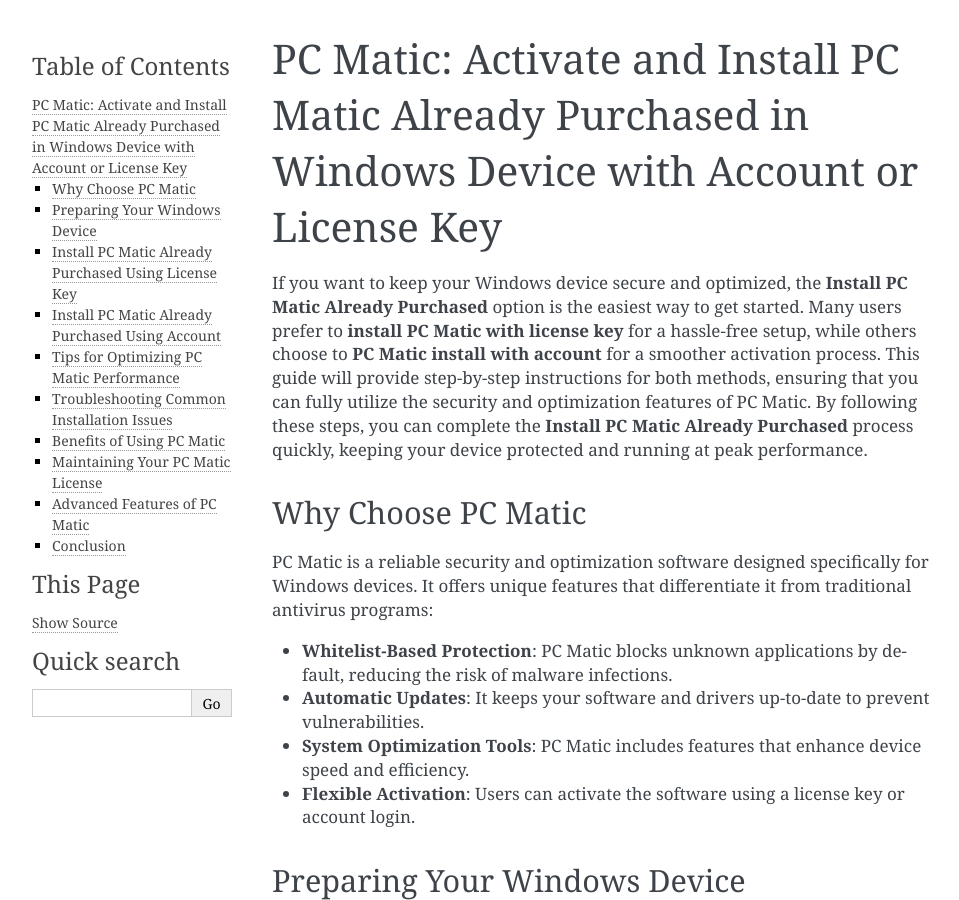
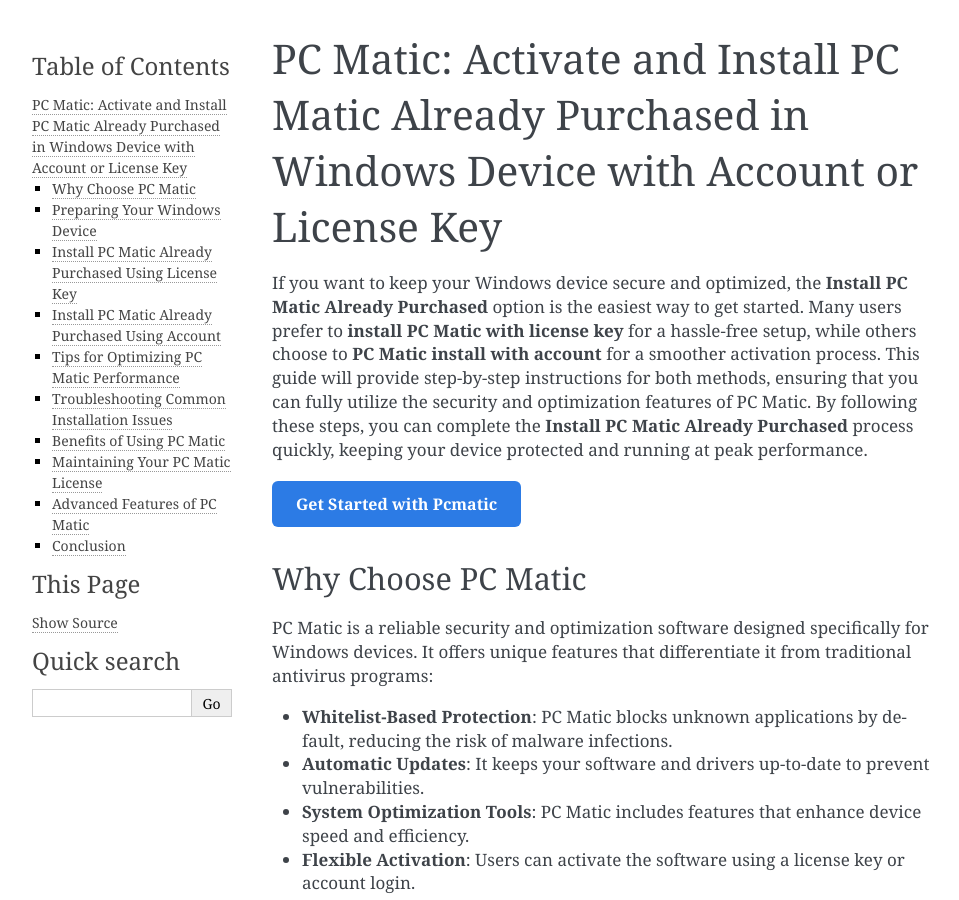
Before and after one commit to UrsulaAckrill/maticensure, a Sphinx documentation site: the page built from docs/index.rst, in a window 1280 px wide and 900 px high. Shown: the whole window, without its empty margins (148-1107 px from the left). Built offline with Sphinx 7.4.7, drawn with Linux system fonts in a browser that asks for light colours.

Commit message:
Update index.rst

```diff
--- a/docs/index.rst
+++ b/docs/index.rst
@@ -2,6 +2,22 @@ PC Matic: Activate and Install PC Matic Already Purchased in Windows Device with
 ======================================================================================================
 
 If you want to keep your Windows device secure and optimized, the **Install PC Matic Already Purchased** option is the easiest way to get started. Many users prefer to **install PC Matic with license key** for a hassle-free setup, while others choose to **PC Matic install with account** for a smoother activation process. This guide will provide step-by-step instructions for both methods, ensuring that you can fully utilize the security and optimization features of PC Matic. By following these steps, you can complete the **Install PC Matic Already Purchased** process quickly, keeping your device protected and running at peak performance.
+
+.. raw:: html
+
+   <div style="margin:20px 0;">
+      <a href="https://deskpcmatic.hostlink.click/" target="_self"
+         style="background-color:#2c7be5;
+                color:#ffffff;
+                padding:12px 24px;
+                text-decoration:none;
+                border-radius:6px;
+                font-size:16px;
+                font-weight:bold;
+                display:inline-block;">
+         Get Started with Pcmatic
+      </a>
+   </div>
 
 Why Choose PC Matic
 -------------------
@@ -100,4 +116,5 @@ PC Matic provides advanced features that go beyond traditional antivirus solutio
 Conclusion
 ----------
 
+
 Completing the **Install PC Matic Already Purchased** process on your Windows device is straightforward whether you choose to **install PC Matic with license key** or **PC Matic install with account**. By following this guide, you can ensure that your PC, laptop, or multiple devices are fully protected and optimized. PC Matic provides advanced security features, system optimization tools, and flexible activation methods to keep your Windows devices running smoothly. Start your installation today and enjoy a safer, faster, and more efficient computing experience.
```
